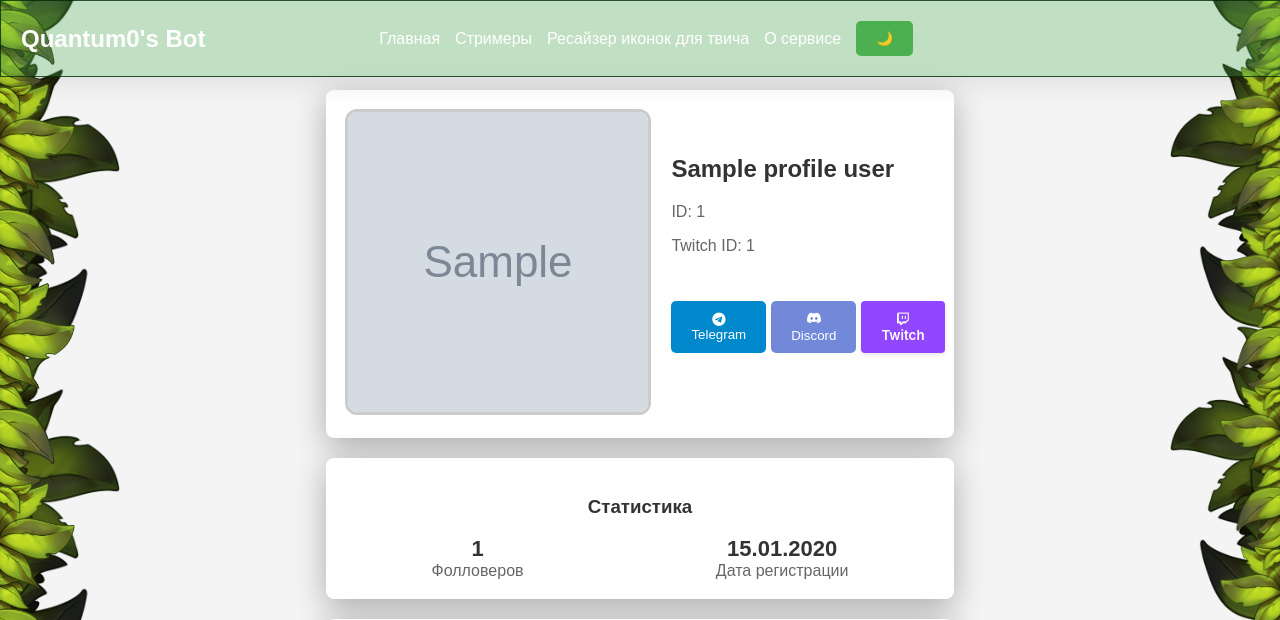
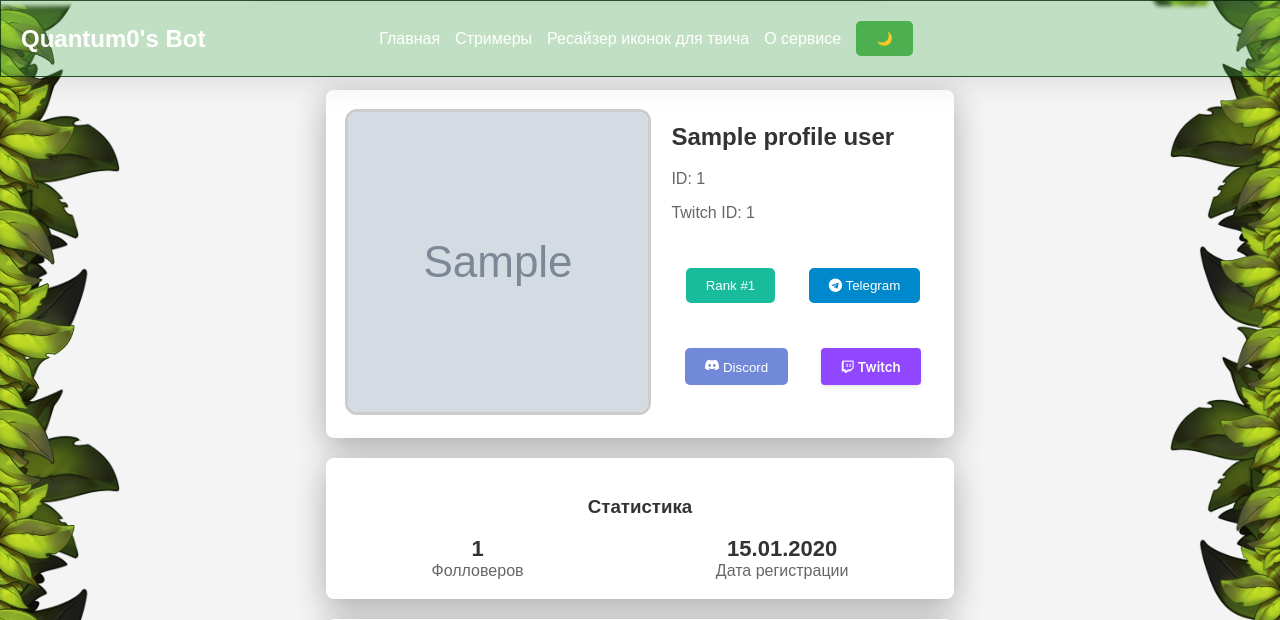
Before and after one commit to Quantum-0/twitch-arbuz-bot, a Python web app: template templates/profile.html in a window 1280 px wide. Shown: the top 620 px of the page. Run offline with Jinja, Linux system fonts and the light colour scheme; the template is opened without the code that fills it: most values are stand-ins (such as "Sample title", 1, 10 or a date in 2020); grey boxes marked "Sample" are stand-in pictures.

Commit message:
Add Twitch Tracker into profile

```diff
--- a/templates/profile.html
+++ b/templates/profile.html
@@ -57,8 +57,10 @@
 
                 </div>
 
-                <!-- Соцсети -->
-                <div style="display: flex; flex-direction: row; gap: 5px;">
+                <!-- Ссылки -->
+                <div style="display: flex; flex-direction: row; flex-wrap: wrap; gap: 5px;">
+
+                    <button style="background-color:#18bc9c" onclick="location.href='https://twitchtracker.com/{{ profile_user.login_name }}';">Rank #{{ profile_user.tt_rank }}</button>
 
                     {% if profile_user.settings.tg_link %}
                     <button style="background-color:#0088cc" onclick="location.href='{{ profile_user.settings.tg_link }}';"><i class="fa fa-telegram"></i> Telegram</button>
```
